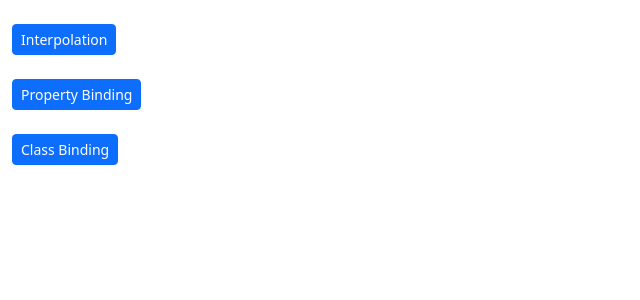
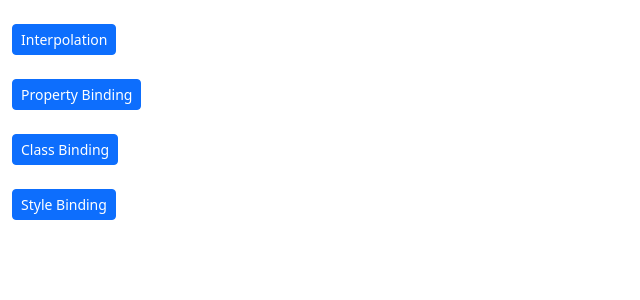
Before and after one commit to MohnishPurella/Angular, an Angular app in the folder binding-demo/: page / in a window 1280 px wide. Shown: the top 300 px of the page, without its empty margins (0-640 px from the left). Built offline with nearby package versions, Linux system fonts and the light colour scheme.

Commit message:
Style Binding

```diff
--- a/binding-demo/src/app/app.component.html
+++ b/binding-demo/src/app/app.component.html
@@ -13,6 +13,10 @@
         <br>
         <button class="btn btn-sm btn-primary" (click)="showClassBindingFun()">Class Binding</button>
       </div>
+      <div class="col-sm-12">
+        <br>
+        <button class="btn btn-sm btn-primary" (click)="showStyleBindingFun()">Style Binding</button>
+      </div>
     </div>
   </div>
   <div class="col-sm-10">
@@ -25,5 +29,8 @@
     <div *ngIf="showClassBinding">
       <app-class-binding></app-class-binding>
     </div>
+    <div *ngIf="showStyleBinding">
+      <app-style-binding></app-style-binding>
+    </div>
   </div>
 </div>
--- a/binding-demo/src/app/app.component.ts
+++ b/binding-demo/src/app/app.component.ts
@@ -9,22 +9,33 @@ export class AppComponent {
   showInterpolation:boolean = false;
   showPropertyBinding: boolean = false;
   showClassBinding:boolean = false;
+  showStyleBinding:boolean = false;
 
   showInterpolationFun(){
     this.showInterpolation = true;
     this.showPropertyBinding = false;
     this.showClassBinding = false;
+    this.showStyleBinding = false;
   }
 
   showPropertyBindingFun(){
     this.showPropertyBinding = true;
     this.showInterpolation = false;
     this.showClassBinding = false;
+    this.showStyleBinding = false;
   }
 
   showClassBindingFun(){
     this.showClassBinding = true;
     this.showInterpolation = false;
     this.showPropertyBinding = false;
+    this.showStyleBinding = false;
+  }
+
+  showStyleBindingFun(){
+    this.showStyleBinding = true;
+    this.showClassBinding = false;
+    this.showInterpolation = false;
+    this.showPropertyBinding = false;
   }
 }
--- a/binding-demo/src/app/app.module.ts
+++ b/binding-demo/src/app/app.module.ts
@@ -5,13 +5,15 @@ import { AppComponent } from './app.component';
 import { InterpolationComponent } from './components/interpolation/interpolation.component';
 import { PropertyBindingComponent } from './components/property-binding/property-binding.component';
 import { ClassBindingComponent } from './components/class-binding/class-binding.component';
+import { StyleBindingComponent } from './components/style-binding/style-binding.component';
 
 @NgModule({
   declarations: [
     AppComponent,
     InterpolationComponent,
     PropertyBindingComponent,
-    ClassBindingComponent
+    ClassBindingComponent,
+    StyleBindingComponent,
   ],
   imports: [
     BrowserModule
--- /dev/null
+++ b/binding-demo/src/app/components/style-binding/style-binding.component.html
@@ -0,0 +1,4 @@
+<h2 [style.color]="'orange'">Style Binding</h2>
+<h2 [style.color]="hasError ? 'red' : 'green'">Style Binding 2</h2>
+<h2 [style.color]="highlightColor">Style Binding 3</h2>
+<h2 [ngStyle]="titleStyles">Style Binding 4</h2>
--- /dev/null
+++ b/binding-demo/src/app/components/style-binding/style-binding.component.ts
@@ -0,0 +1,22 @@
+import { Component, OnInit } from '@angular/core';
+
+@Component({
+  selector: 'app-style-binding',
+  templateUrl: './style-binding.component.html',
+  styleUrls: ['./style-binding.component.css']
+})
+export class StyleBindingComponent implements OnInit {
+
+  constructor() { }
+
+  ngOnInit(): void {
+  }
+
+  public hasError = false;
+  public highlightColor = "orange";
+  public titleStyles = {
+    color: "blue",
+    fontStyle: "italic"
+  }
+
+}
```
Also changed, not shown: binding-demo/src/app/components/style-binding/style-binding.component.css (added), 1 other file (tests, documents, lock files or other folders).
